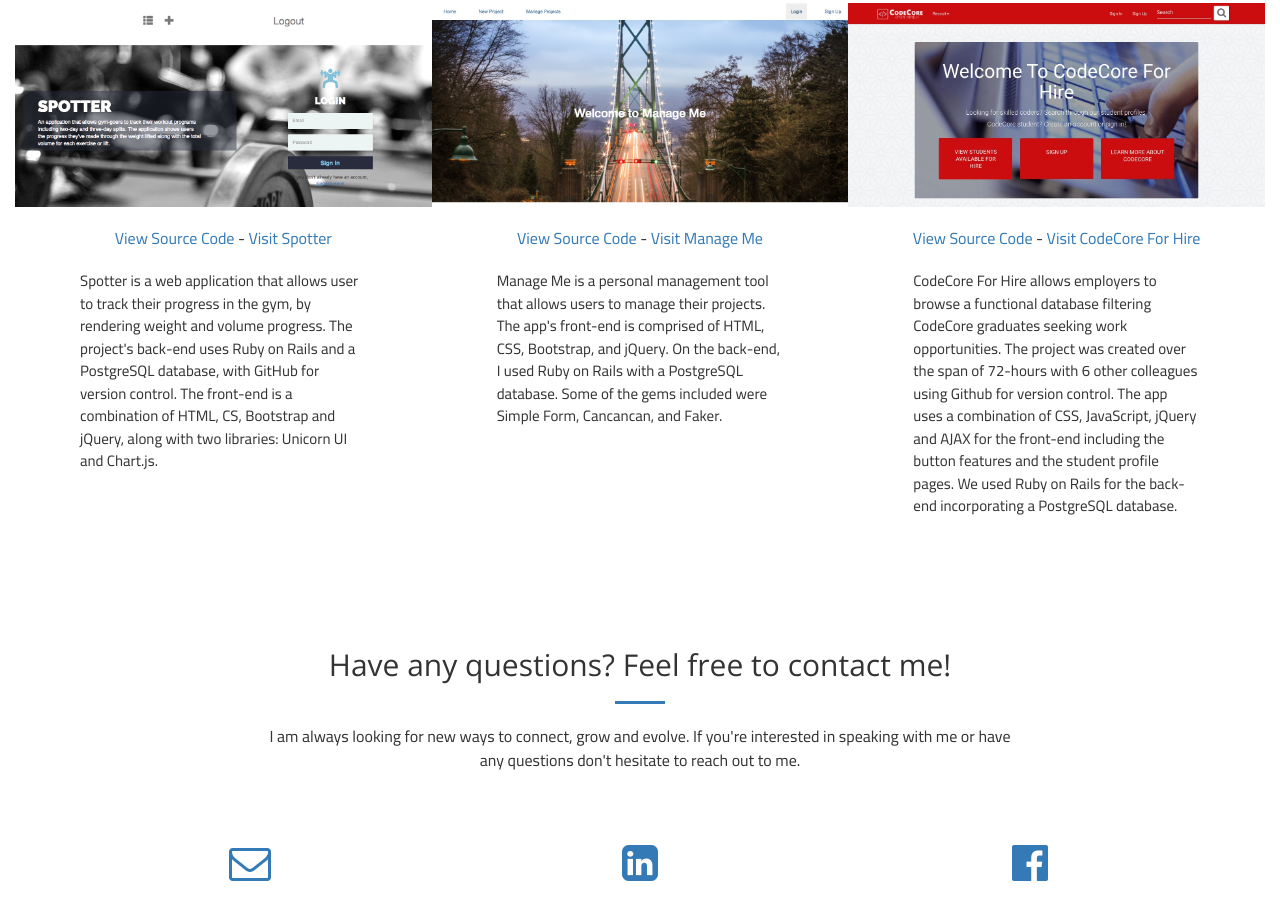
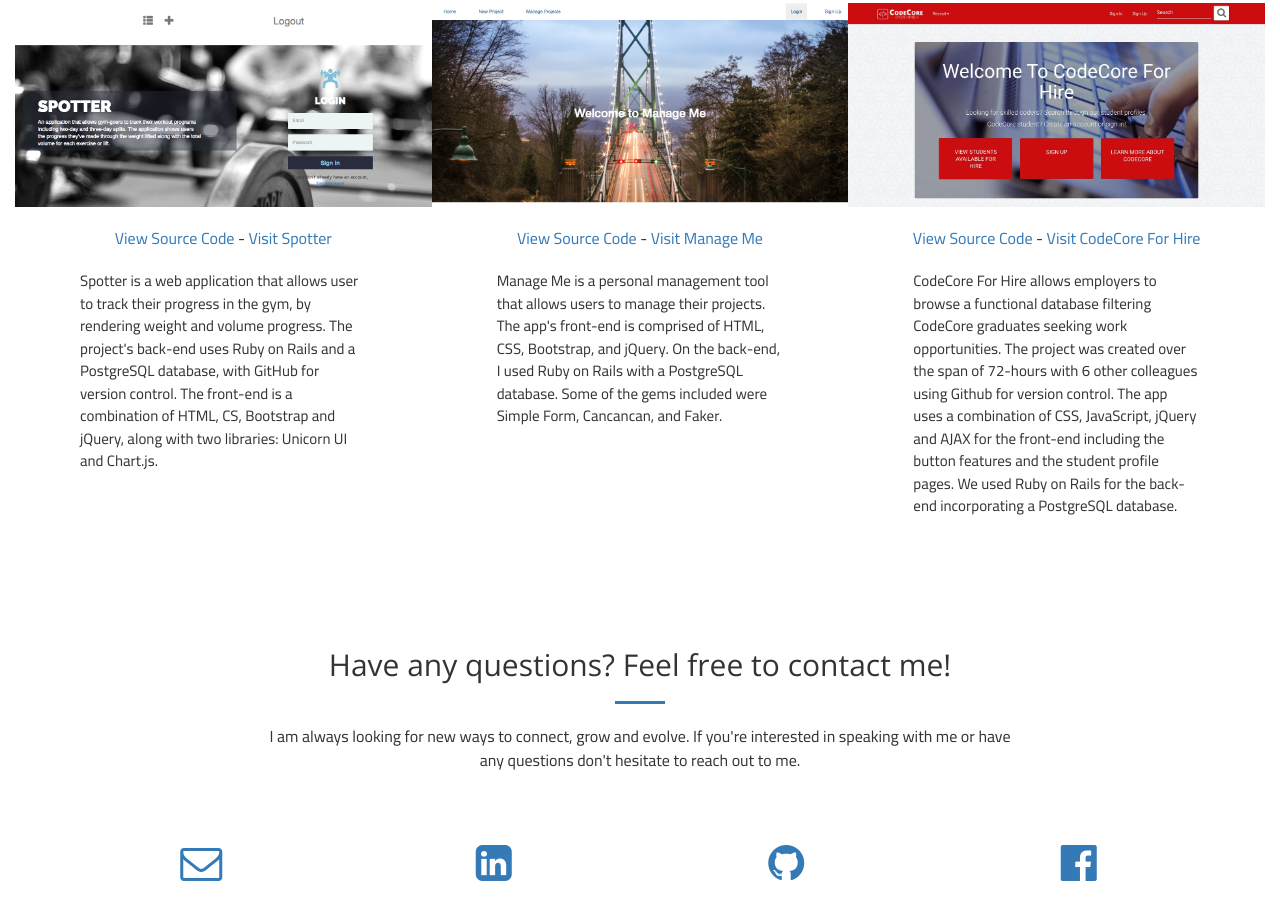
Before and after one commit to rjwoo/rjwoo.github.io, a website: page index.html in a window 1280 px wide. Shown: the part 1758-2678 px from the top of the page. Drawn offline with nearby package versions, Linux system fonts and the light colour scheme.

Commit message:
Added github link to bottom of page

```diff
--- a/index.html
+++ b/index.html
@@ -166,7 +166,7 @@
                         <a href="https://github.com/rjwoo/gym_app">View Source Code</a> - <a href="https://spotter-app.herokuapp.com/">Visit Spotter</a>
                     </div>
                     <div class="project-description">
-                      <p>Spotter is a web application that allows user to track their progress in the gym, by rendering weight and volume progress. The project's back-end uses Ruby on Rails and a PostgreSQL database, with GitHub for version control. The front-end is a combination of HTML, CS, Bootstrap and jQuery, along with two libraries: Unicorn UI and Chart.js.</p>
+                        <p>Spotter is a web application that allows user to track their progress in the gym, by rendering weight and volume progress. The project's back-end uses Ruby on Rails and a PostgreSQL database, with GitHub for version control. The front-end is a combination of HTML, CS, Bootstrap and jQuery, along with two libraries: Unicorn UI and Chart.js.</p>
                     </div>
                 </div>
             </div>
@@ -216,7 +216,7 @@
                         <a href="https://github.com/CodeCoreforHire/codecore4hire">View Source Code</a> - <a href="https://codecoreforhire.herokuapp.com/">Visit CodeCore For Hire</a>
                     </div>
                     <div class="project-description">
-                      <p>CodeCore For Hire allows employers to browse a functional database filtering CodeCore graduates seeking work opportunities. The project was created over the span of 72-hours with 6 other colleagues using Github for version control. The app uses a combination of CSS, JavaScript, jQuery and AJAX for the front-end including the button features and the student profile pages. We used Ruby on Rails for the back-end incorporating a PostgreSQL database. </p>
+                        <p>CodeCore For Hire allows employers to browse a functional database filtering CodeCore graduates seeking work opportunities. The project was created over the span of 72-hours with 6 other colleagues using Github for version control. The app uses a combination of CSS, JavaScript, jQuery and AJAX for the front-end including the button features and the student profile pages. We used Ruby on Rails for the back-end incorporating a PostgreSQL database. </p>
                     </div>
                 </div>
             </div>
@@ -231,14 +231,17 @@
                     <hr class="primary">
                     <p>I am always looking for new ways to connect, grow and evolve. If you're interested in speaking with me or have any questions don't hesitate to reach out to me.</p>
                 </div>
-                <div class="col-lg-4 text-center">
+                <div class="col-lg-3 text-center">
                     <a href="mailto:wooryanj@gmail.com"><i class="fa fa-envelope-o fa-3x sr-contact" style="margin-bottom: 10px;"></i></a>
                 </div>
-                <div class="col-lg-4 text-center">
+                <div class="col-lg-3 text-center">
                     <a href="https://www.linkedin.com/in/rjwoo"><i class="fa fa-linkedin-square fa-3x sr-contact" style="margin-bottom: 10px;"></i></a>
                 </div>
-                <div class="col-lg-4 text-center">
-                  <a href="https://www.facebook.com/WooRyan"><i class="fa fa-facebook-official fa-3x sr-contact" style="margin-bottom: 10px;"></i></a>
+                <div class="col-lg-3 text-center">
+                  <a href="https://github.com/rjwoo"><i class="fa fa-github fa-3x sr-contact" style="margin-bottom: 10px;"></i></a>
+                </div>
+                <div class="col-lg-3 text-center">
+                    <a href="https://www.facebook.com/WooRyan"><i class="fa fa-facebook-official fa-3x sr-contact" style="margin-bottom: 10px;"></i></a>
                 </div>
             </div>
         </div>
```
Also changed, not shown: 1 other file.
